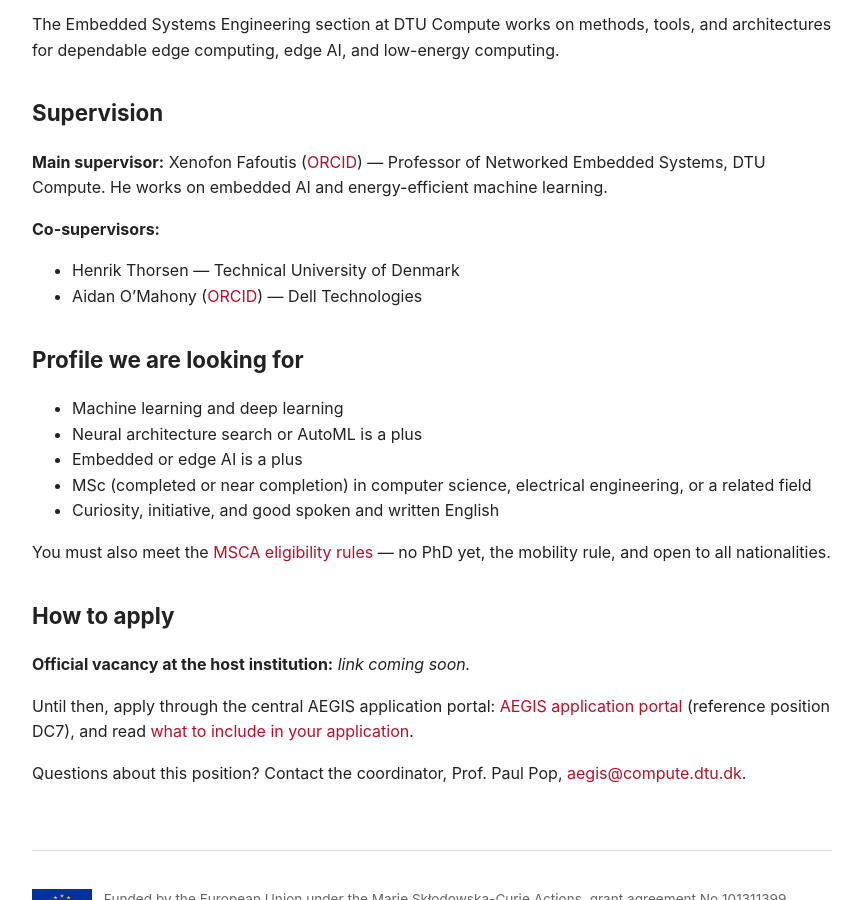
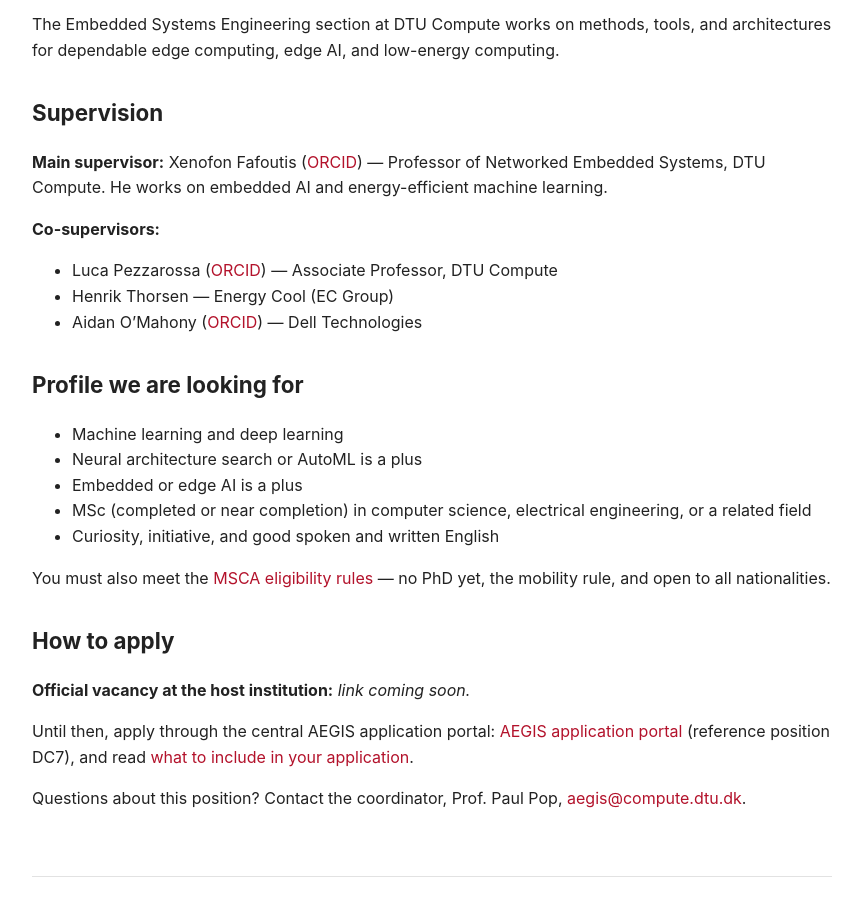
Before and after one commit to aegis-dn/aegis-dn.github.io, a Jekyll site: the page built from positions/dc07.md, in a window 1280 px wide and 900 px high, scrolled down 1189 px. Shown: the whole window, without its empty margins (208-1071 px from the left). Built offline with Jekyll 4.4.1, drawn with Linux system fonts in a browser that asks for light colours.

Commit message:
Update AEGIS DC supervision teams

```diff
--- a/positions/dc07.md
+++ b/positions/dc07.md
@@ -41,7 +41,8 @@ The Embedded Systems Engineering section at DTU Compute works on methods, tools,
 
 **Co-supervisors:**
 
-- Henrik Thorsen — Technical University of Denmark
+- Luca Pezzarossa ([ORCID](https://orcid.org/0000-0002-0863-2526)) — Associate Professor, DTU Compute
+- Henrik Thorsen — Energy Cool (EC Group)
 - Aidan O'Mahony ([ORCID](https://orcid.org/0000-0001-8413-9656)) — Dell Technologies
 
 ## Profile we are looking for
```
Also changed, not shown: partners/dtu.md (+1 -1 lines), partners/ericsson.md (+2 -1 lines), positions/dc06.md (+1 -1 lines).
